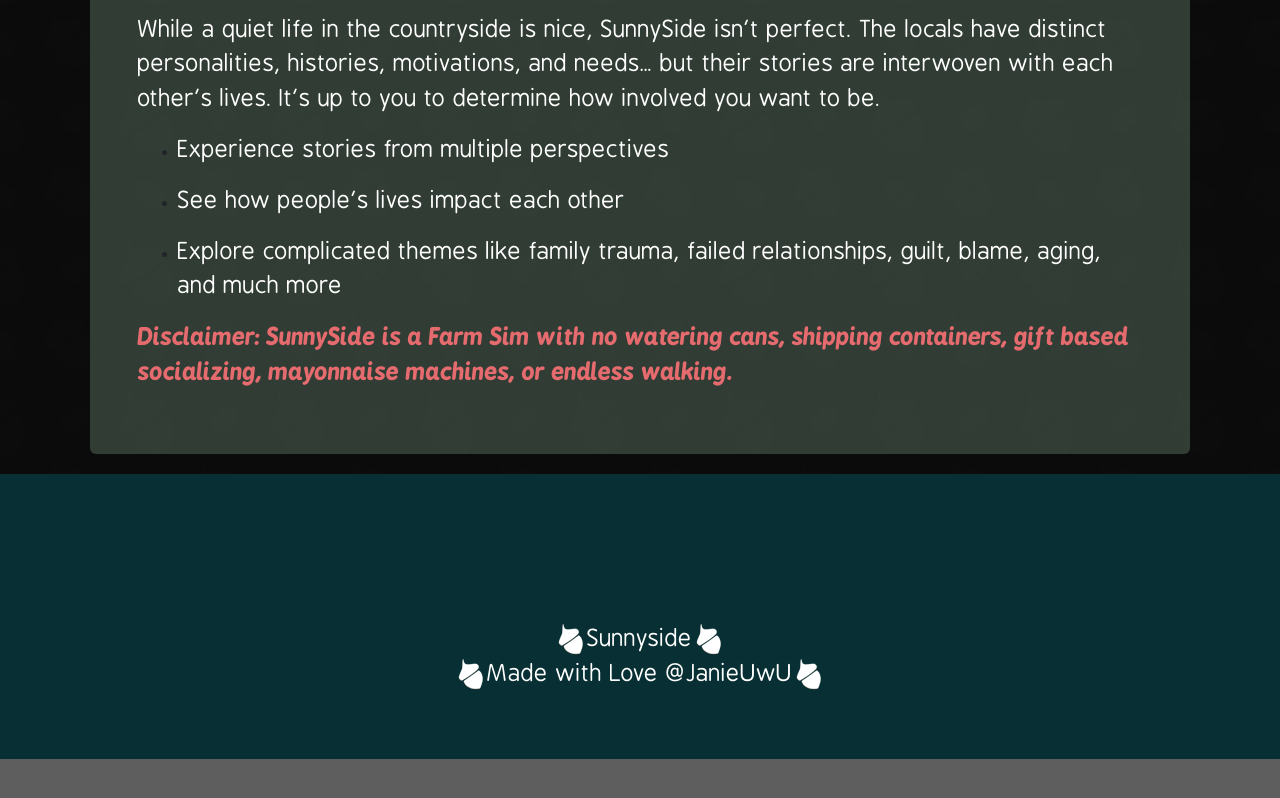
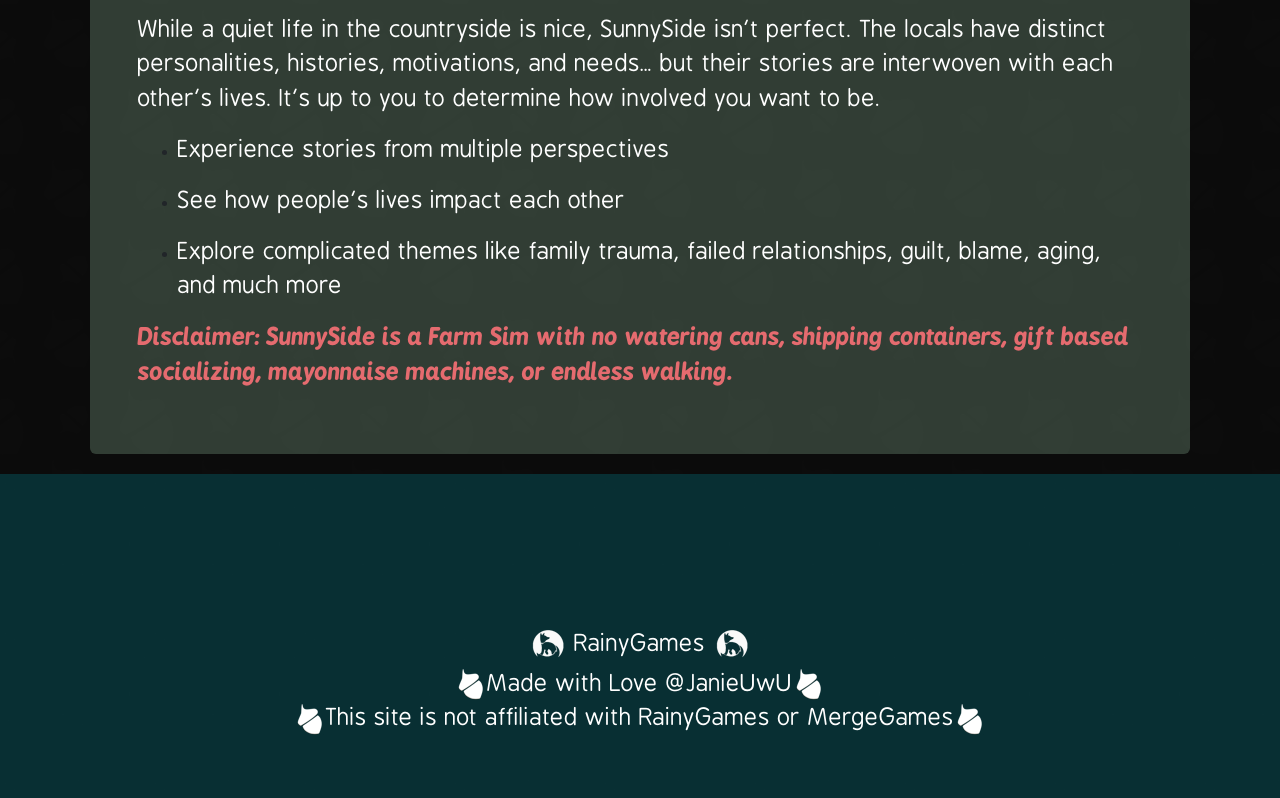
Before and after one commit to JanieUwU/sunnyside-countdown, a plain HTML site: page index.html in a window 1280 px wide. Shown: the part 3517-4315 px from the top of the page. Before the commit the page ends 4276 px from the top, so only its background shows below. Drawn offline with nearby package versions, Linux system fonts and the light colour scheme; a web font is replaced by a local one.

Commit message:
added affiliation notice

```diff
--- a/index.html
+++ b/index.html
@@ -93,8 +93,9 @@
     </section>
     <footer class="footer text-faded text-center py-5">
     <div class="container">
-        <p class="m-0 large"><img src="assets/favicon-white-32x32.png">Sunnyside<img src="assets/favicon-white-32x32.png"></p>
+        <p class="m-0 large"><img src="assets/RG3.png"><a href="https://rainygames.co.uk/" rel="noopener noreferrer" style="text-decoration: none;">RainyGames</a><img src="assets/RG3.png"></p>
         <p class="m-0 large"><img src="assets/favicon-white-32x32.png">Made with Love @JanieUwU<img src="assets/favicon-white-32x32.png"></p>
+        <p class="m-0 large"><img src="assets/favicon-white-32x32.png">This site is not affiliated with RainyGames or MergeGames<img src="assets/favicon-white-32x32.png"></p>
         <!-- <p class="m-0 large">Contact: <a href="mailto:events@furchella.org">events@furchella.org</a></p> -->
     </div>
     </footer>
```
Also changed, not shown: assets/RG2.png (added), assets/RG3.png (added).
